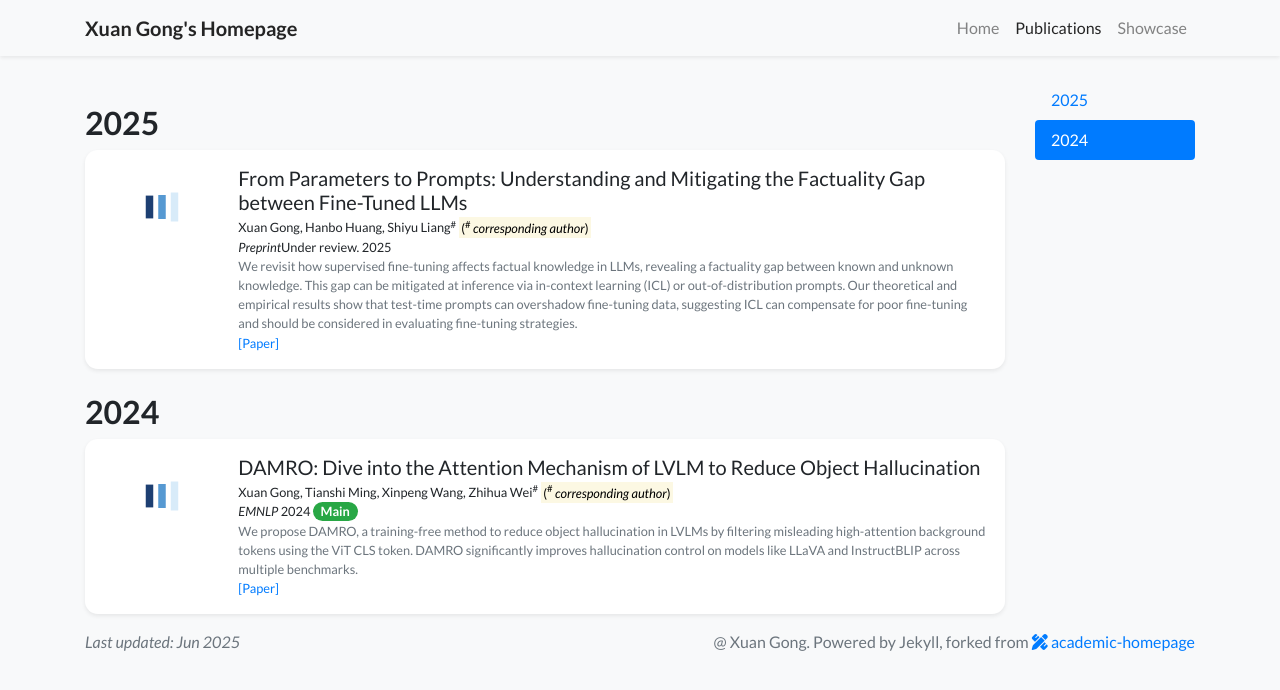
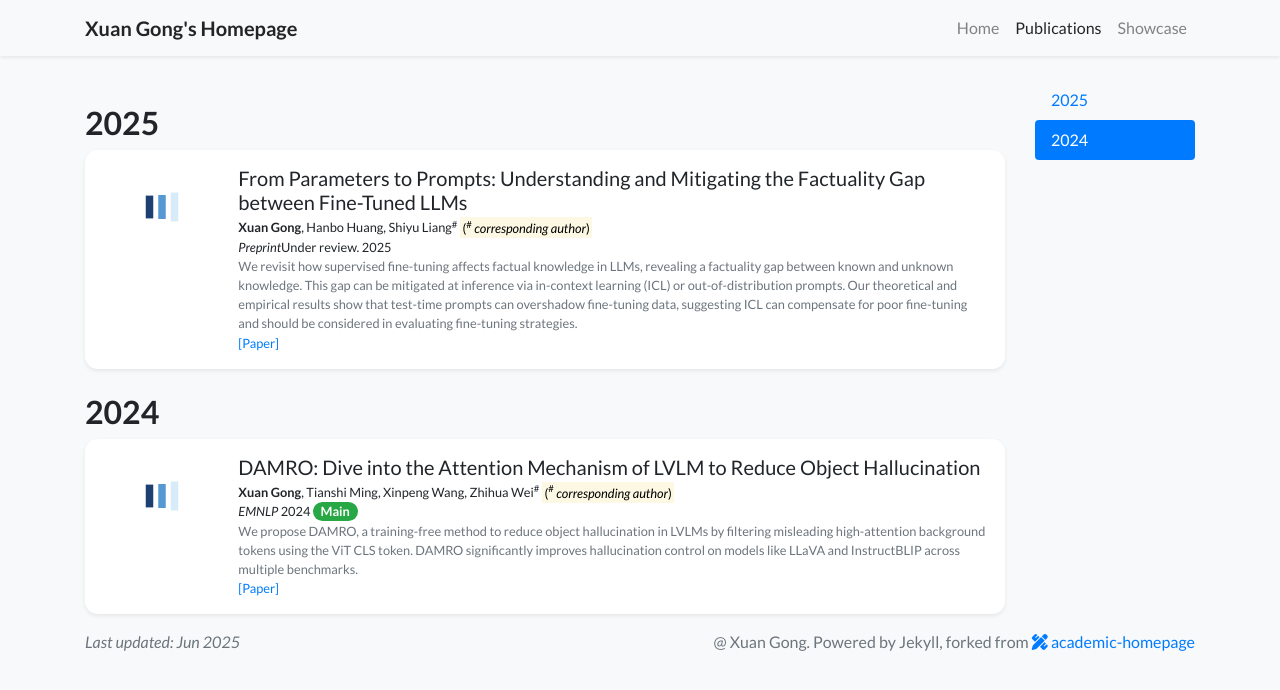
Before and after one commit to coder-gx/coder-gx.github.io, a Jekyll site: the page built from publications.html, in a window 1280 px wide. Shown: the top 690 px of the page. Built offline with Jekyll 4.4.1, drawn with Linux system fonts in a browser that asks for light colours; nearby versions of some CDN libraries; a style sheet for code colours, icons or effects is not loaded; part of the change alters nothing that is shown.

```diff
--- a/_data/authors.yml
+++ b/_data/authors.yml
@@ -1,4 +1,4 @@
-"Your Name":
+"Xuan Gong":
   bold: true
 
 "Robert White":
```
